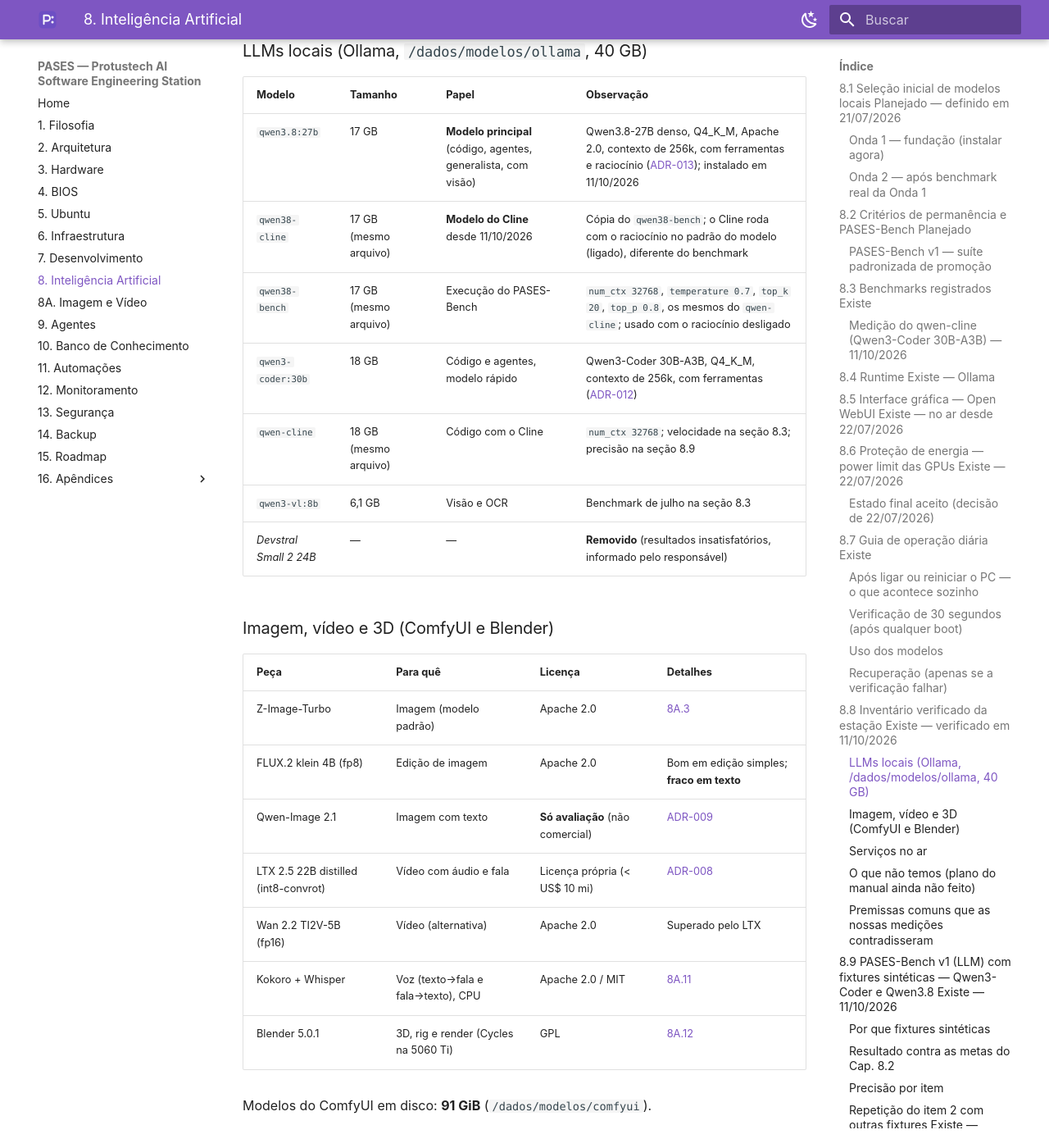
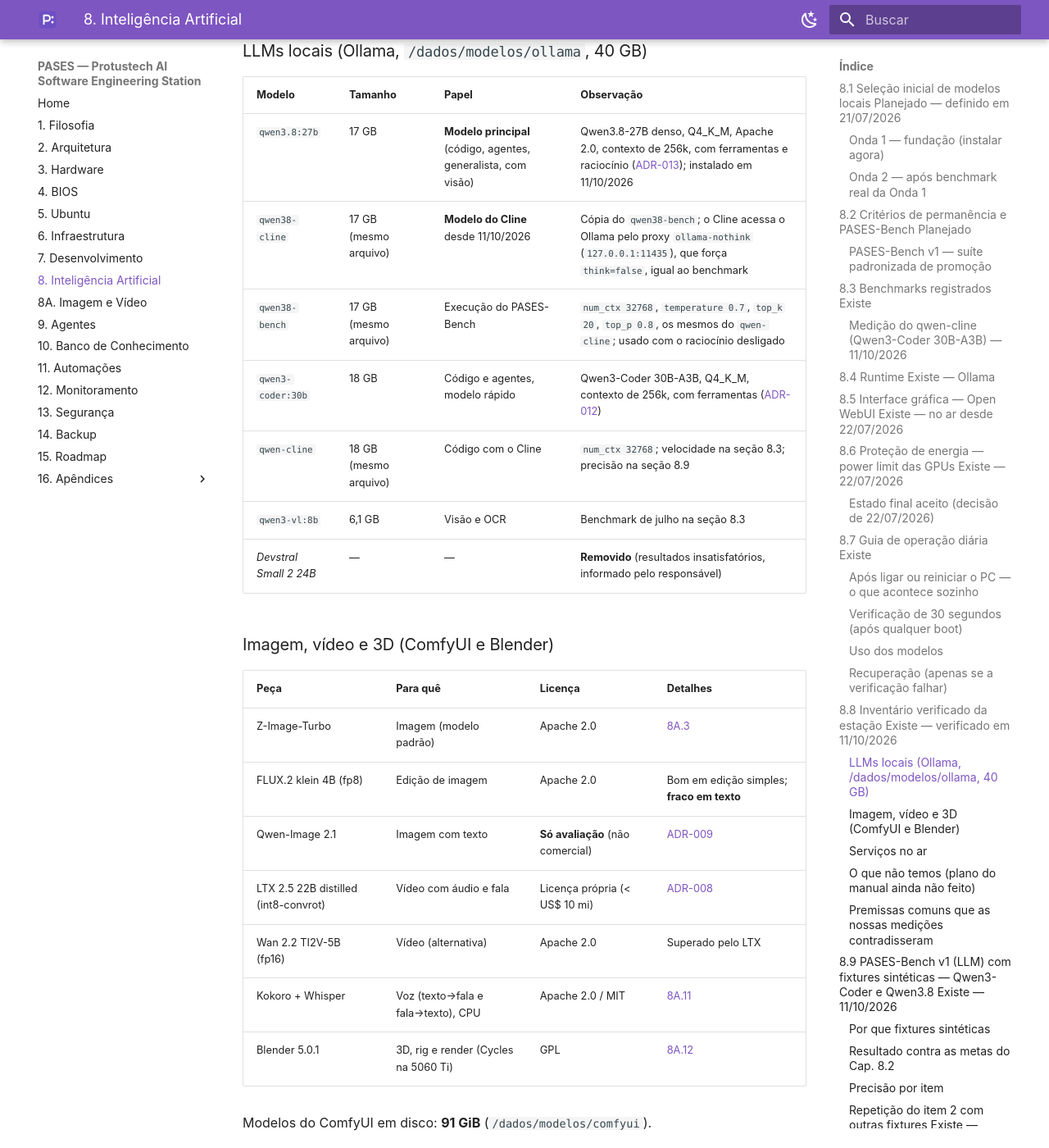
Before and after one commit to crystyano/pases-manual, an MkDocs documentation site: the page built from docs/08-inteligencia-artificial.md, in a window 1280 px wide and 1400 px high, scrolled down 9304 px. Shown: the whole window at 82% size. Built offline with MkDocs 1.6.1 and Material for MkDocs 9.7.7, drawn with Linux system fonts in a browser that asks for light colours; a script that is not in the unit is left out; some of the changed text lies outside the part shown.

Commit message:
Manual PASES v0.20.2 - proxy ollama-nothink desliga o raciocinio do Qwen3.8 no Cline
Co-Authored-By: Claude Sonnet 5.5 <noreply@anthropic.com>

```diff
--- a/docs/08-inteligencia-artificial.md
+++ b/docs/08-inteligencia-artificial.md
@@ -198,7 +198,7 @@ Levantado na própria máquina (`ollama list`, arquivos do ComfyUI, `docker ps`,
 | Modelo | Tamanho | Papel | Observação |
 |---|---|---|---|
 | `qwen3.8:27b` | 17 GB | **Modelo principal** (código, agentes, generalista, com visão) | Qwen3.8-27B denso, Q4_K_M, Apache 2.0, contexto de 256k, com ferramentas e raciocínio ([ADR-013](16-apendices/adrs.md#adr-013)); instalado em 11/10/2026 |
-| `qwen38-cline` | 17 GB (mesmo arquivo) | **Modelo do Cline** desde 11/10/2026 | Cópia do `qwen38-bench`; o Cline roda com o raciocínio no padrão do modelo (ligado), diferente do benchmark |
+| `qwen38-cline` | 17 GB (mesmo arquivo) | **Modelo do Cline** desde 11/10/2026 | Cópia do `qwen38-bench`; o Cline acessa o Ollama pelo proxy `ollama-nothink` (`127.0.0.1:11435`), que força `think=false`, igual ao benchmark |
 | `qwen38-bench` | 17 GB (mesmo arquivo) | Execução do PASES-Bench | `num_ctx 32768`, `temperature 0.7`, `top_k 20`, `top_p 0.8`, os mesmos do `qwen-cline`; usado com o raciocínio desligado |
 | `qwen3-coder:30b` | 18 GB | Código e agentes, modelo rápido | Qwen3-Coder 30B-A3B, Q4_K_M, contexto de 256k, com ferramentas ([ADR-012](16-apendices/adrs.md#adr-012)) |
 | `qwen-cline` | 18 GB (mesmo arquivo) | Código com o Cline | `num_ctx 32768`; velocidade na seção 8.3; precisão na seção 8.9 |
@@ -221,7 +221,7 @@ Modelos do ComfyUI em disco: **91 GiB** (`/dados/modelos/comfyui`).
 
 ### Serviços no ar
 
-Open WebUI (porta 3000), LobeChat com SearXNG, PostgreSQL e Redis (`pases-core`, só em `127.0.0.1`), ComfyUI (`127.0.0.1:8188`), Netdata (19999), Tailscale ativo. Exposição de portas: [Cap. 13](13-seguranca.md).
+Open WebUI (porta 3000), LobeChat com SearXNG, PostgreSQL e Redis (`pases-core`, só em `127.0.0.1`), ComfyUI (`127.0.0.1:8188`), **proxy `ollama-nothink` (`127.0.0.1:11435`, serviço de usuário, desde 11/10/2026)**, Netdata (19999), Tailscale ativo. Exposição de portas: [Cap. 13](13-seguranca.md).
 
 ### O que **não** temos (plano do manual ainda não feito)
 
```
Also changed, not shown: docs/16-apendices/adrs.md (+1 -1 lines), docs/16-apendices/historico.md (+1 -0 lines).
